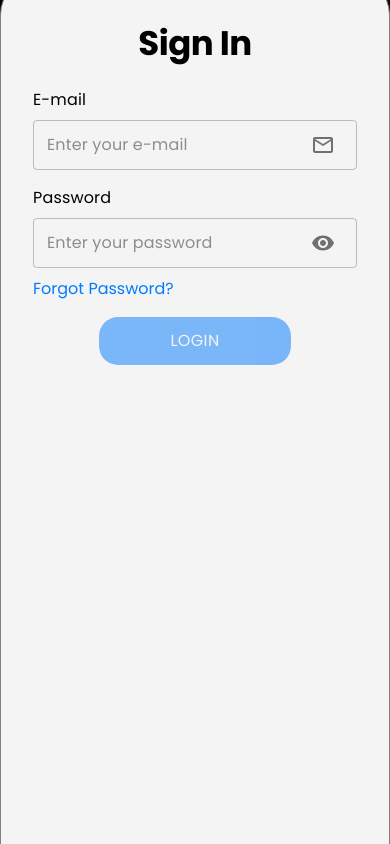
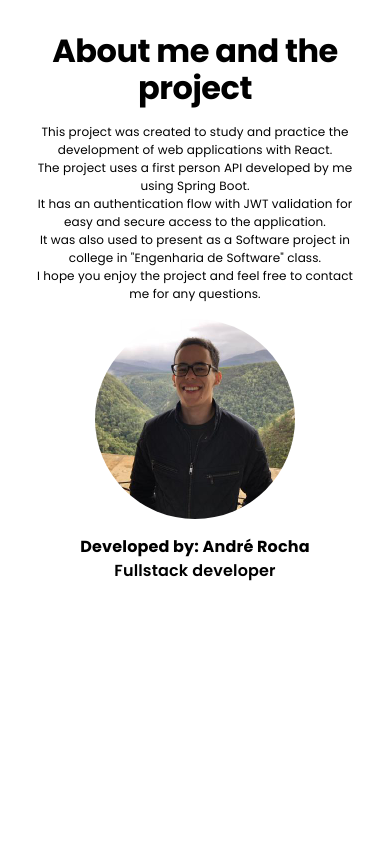
Before and after one commit to andrelrocha/geekcatalog-react, a React (Create React App) app: page / in a window 390 px wide. Built offline with nearby package versions, Linux system fonts and the light colour scheme; no server answers.

Commit message:
feat: about screen responsiv

```diff
--- a/src/App.tsx
+++ b/src/App.tsx
@@ -3,14 +3,15 @@ import { ApiManager } from './utils/API-axios/ApiManager';
 import './App.css';
 import Login from './screens/NotAuth/User/Login';
 import { AuthProvider } from './context/auth.context';
-import Home from './screens/Home';
+import Home from './screens/NotAuth/Home';
+import About from './screens/NotAuth/About';
 
 
 function App() {
 
   return (
     <AuthProvider>
-      <Login />
+      <About />
     </AuthProvider>
   );
 }
--- /dev/null
+++ b/src/screens/NotAuth/About/index.tsx
@@ -0,0 +1,62 @@
+import React from "react";
+import { Avatar, Box, Typography } from "@mui/material";
+import { fontSize, lineHeight, padding, textAlign, width } from "@mui/system";
+import { Heading } from "../../../components";
+
+const myPhoto = require('../../../assets/images/profile.jpg');
+
+const styles = {
+    container: {
+        display: 'flex',
+        flexDirection: 'column',
+        alignItems: 'center',
+        justifyContent: 'center',
+        height: '100%',
+        padding: 2,
+        marginTop: 2,
+    },
+    textContainer: {
+        width: 400,
+        gap: 5,
+        alignItems: "center",
+    },
+    text: {
+        fontFamily: 'Poppins',
+        textAlign: 'center',
+        lineHeight: 1.5,
+        fontSize: 16
+    },
+    responsiveTextContainer: {
+        '@media (max-width: 510px)': {
+            width: '90%',
+        },
+    },
+    responsiveText: {
+        '@media (max-width: 425px)': {
+            fontSize: 12,
+        },
+    }
+}
+
+export default function About() {
+    return (
+        <Box sx={styles.container}>
+            <Heading fs={32} mb={2}>About me and the project</Heading>
+
+            <Box sx={[styles.responsiveTextContainer, styles.textContainer]}>
+                <Typography sx={[styles.responsiveText, styles.text]}>
+                    This project was created to study and practice the development of web applications with React.<br/>
+                    The project uses a first person API developed by me using Spring Boot.<br/>
+                    It has an authentication flow with JWT validation for easy and secure access to the application.<br/>
+                    It was also used to present as a Software project in college in "Engenharia de Software" class.<br/>
+                    I hope you enjoy the project and feel free to contact me for any questions.
+                </Typography>
+            </Box>
+
+            <Avatar src={myPhoto} alt="My Photo" sx={{ width: 200, height: 200, borderRadius: '50%', marginTop: 2, marginBottom: 2 }} />
+
+            <Typography sx={styles.text} variant="subtitle1" fontWeight={700} fontSize={16}>Developed by: André Rocha</Typography>
+            <Typography sx={styles.text} fontWeight={600}>Fullstack developer</Typography>
+        </Box>
+    );
+}
--- a/src/screens/Home/index.tsx
+++ b/src/screens/NotAuth/Home/index.tsx
@@ -1,8 +1,7 @@
 import React from 'react';
 import { Box, Button } from '@mui/material';
-import { colors } from '../../utils/colors';
-import { Heading } from '../../components';
-import { height, margin, width } from '@mui/system';
+import { colors } from '../../../utils/colors';
+import { Heading } from '../../../components';
 
 const gamerImg = require('../../assets/images/gamer.png');
 
--- a/src/screens/NotAuth/User/Login/index.tsx
+++ b/src/screens/NotAuth/User/Login/index.tsx
@@ -5,7 +5,6 @@ import { colors } from '../../../../utils/colors';
 import { Heading, InputPassword, ButtonLoading, InputEmail } from '../../../../components';
 import { UserLogin } from '../../../../types/user/userLoginDTO';
 import AuthContext from '../../../../context/auth.context';
-import { height, padding } from '@mui/system';
 import { Box } from '@mui/material';
 
 const backgroundImage = require('../../../../assets/images/background-footer.jpg');
@@ -72,7 +71,7 @@ const Login = () => {
     </a> );
 
     return (
-      <div style={styles.container}>
+      <Box sx={styles.container}>
         <Box sx={[styles.responsiveSignInContainer, styles.signInContainer]}>
             <Heading style={{ marginBottom: 2 }}>Sign In</Heading>
                 <InputEmail
@@ -127,7 +126,7 @@ const Login = () => {
           </div>
         */}
         </Box>
-      </div>
+      </Box>
   );
 };
 
```
